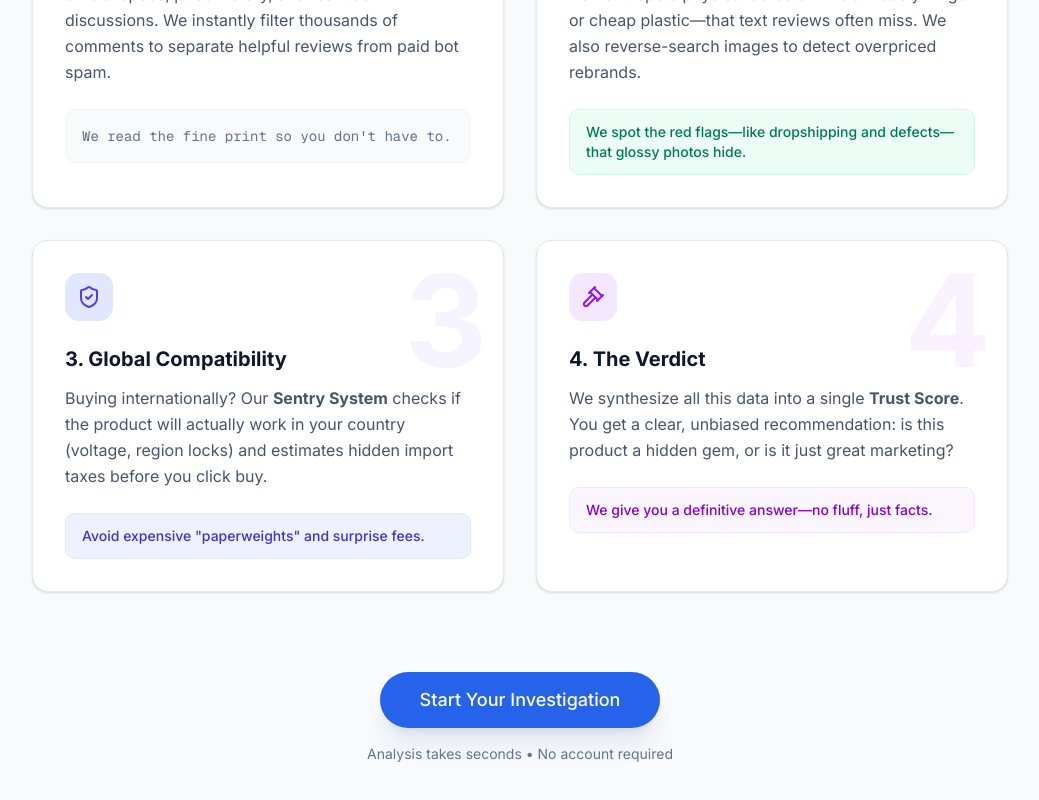
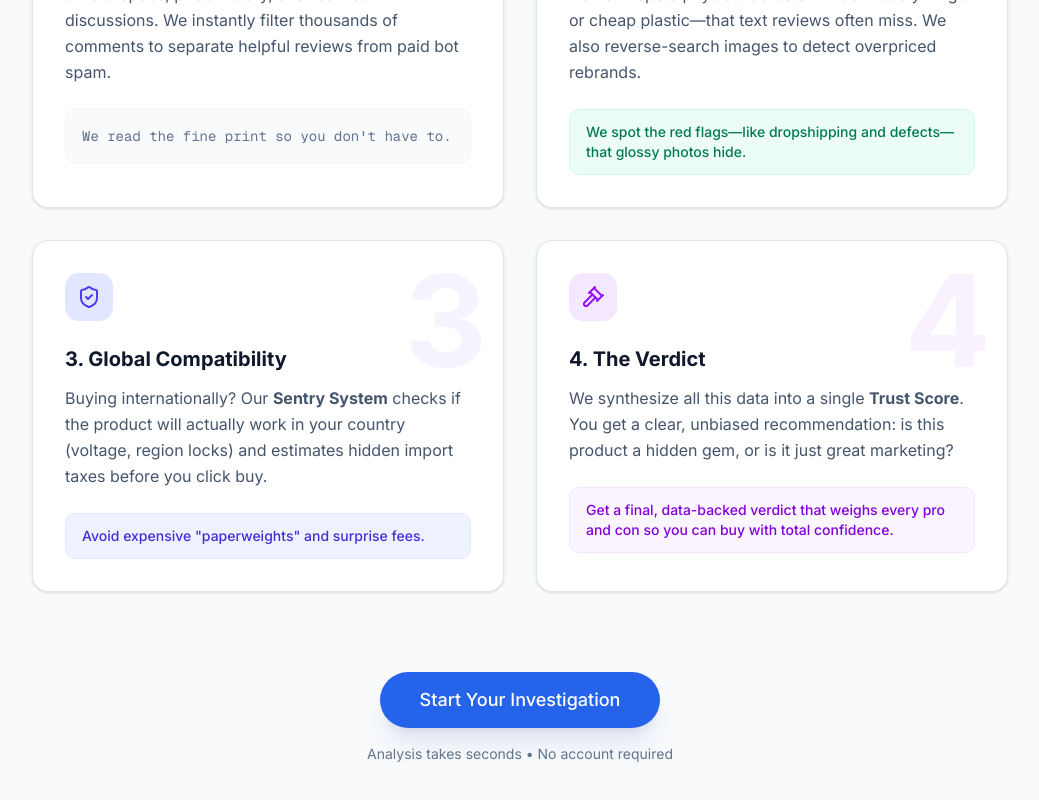
Before and after one commit to snplmntn/skeptek, a Next.js app: page /how-it-works in a window 1280 px wide. Shown: the part 504-1304 px from the top of the page, without its empty margins (120-1159 px from the left). Built offline with nearby package versions, Linux system fonts and the light colour scheme.

Commit message:
fix(ui): extend step 4 copy for visual balance

```diff
--- a/app/how-it-works/page.tsx
+++ b/app/how-it-works/page.tsx
@@ -85,7 +85,7 @@ export default function HowItWorks() {
                     We synthesize all this data into a single <strong>Trust Score</strong>. You get a clear, unbiased recommendation: is this product a hidden gem, or is it just great marketing?
                 </p>
                 <div className="bg-purple-50 text-purple-700 px-4 py-3 rounded-lg text-sm font-medium border border-purple-100">
-                    We give you a definitive answer—no fluff, just facts.
+                    Get a final, data-backed verdict that weighs every pro and con so you can buy with total confidence.
                 </div>
             </div>
         </div>
```
